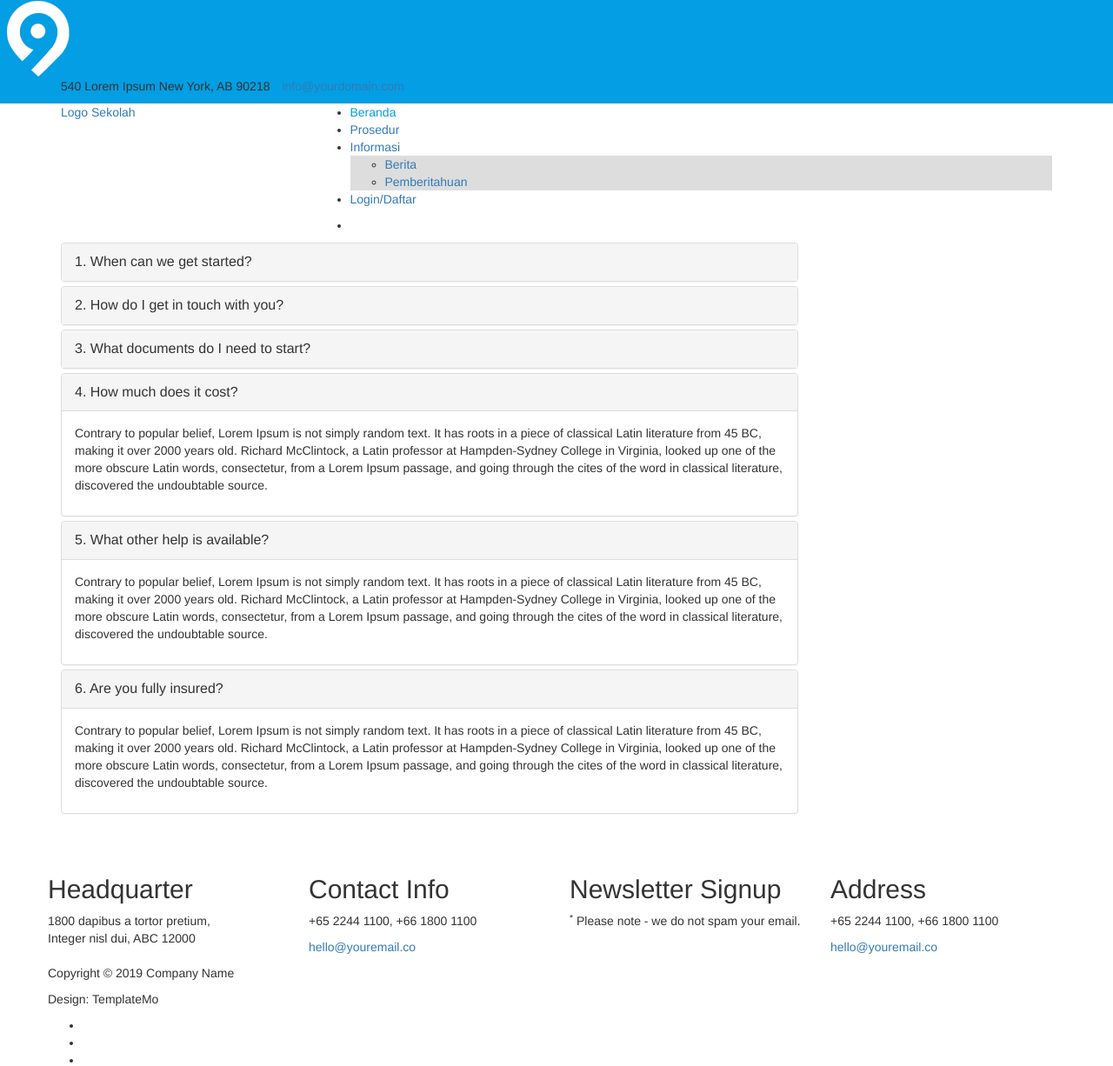
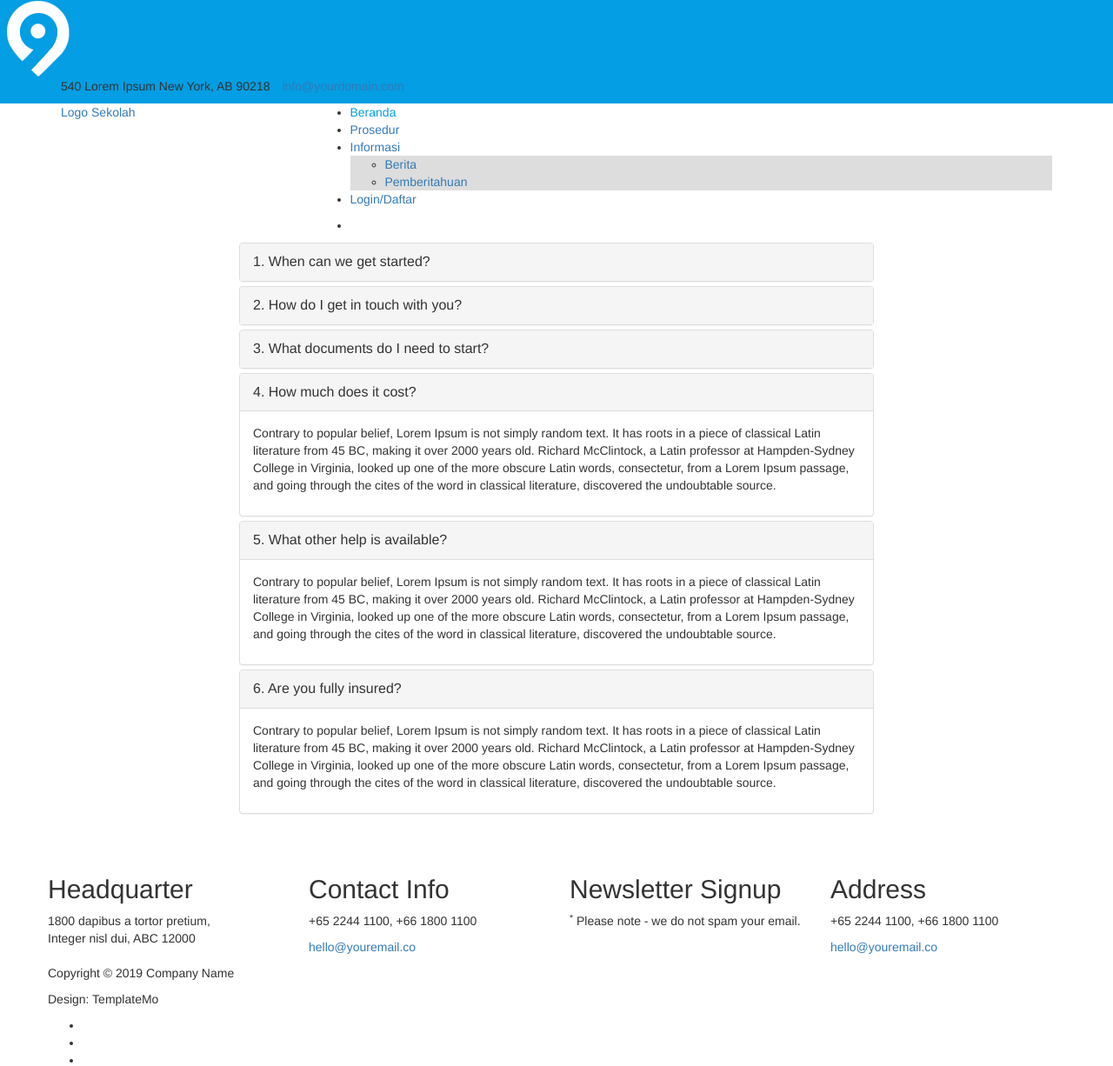
Before and after one commit to alfanizidni/ppdb, a CodeIgniter app: page /ppdb/prosedur in a window 1280 px wide. Shown: the top 1226 px of the page at 87% size. Run offline with CodeIgniter, Linux system fonts and the light colour scheme; some libraries are stand-ins or nearby versions.

Commit message:
prosedur tengah

```diff
--- a/application/views/admin/prosedur.php
+++ b/application/views/admin/prosedur.php
@@ -44,14 +44,16 @@
 <!-- Section -->
 <div class="section padding_layout_1">
   <div class="container">
-    <div class="row">
-      <div class="col-md-9">
-        <div class="row" style="margin-bottom: 30px;">
+    <div class="row center-block">
+    <div class="col-lg-2 col-md-0 col-sm-4 col-xs-6">
+    </div>
+      <div class="col-lg-8 col-md-4 col-sm-12 col-xs-12">
+        <div class="row" style="margin-bottom: 30px; center-block">
           <div class="col-md-12">
-            <div class="full margin_bottom_30">
+            <div class="full margin_bottom_30 ">
               <div class="accordion border_circle">
                 <div class="bs-example">
-                  <div class="panel-group" id="accordion" style="margin-top: 0;">
+                  <div class="panel-group " id="accordion" style="margin-top: 0;">
                     <div class="panel panel-default">
                       <div class="panel-heading">
                         <p class="panel-title"> <a data-toggle="collapse" data-parent="#accordion" href="#collapseOne">1. When can we get started?<i class="fa fa-angle-down"></i></a> </p>
```
